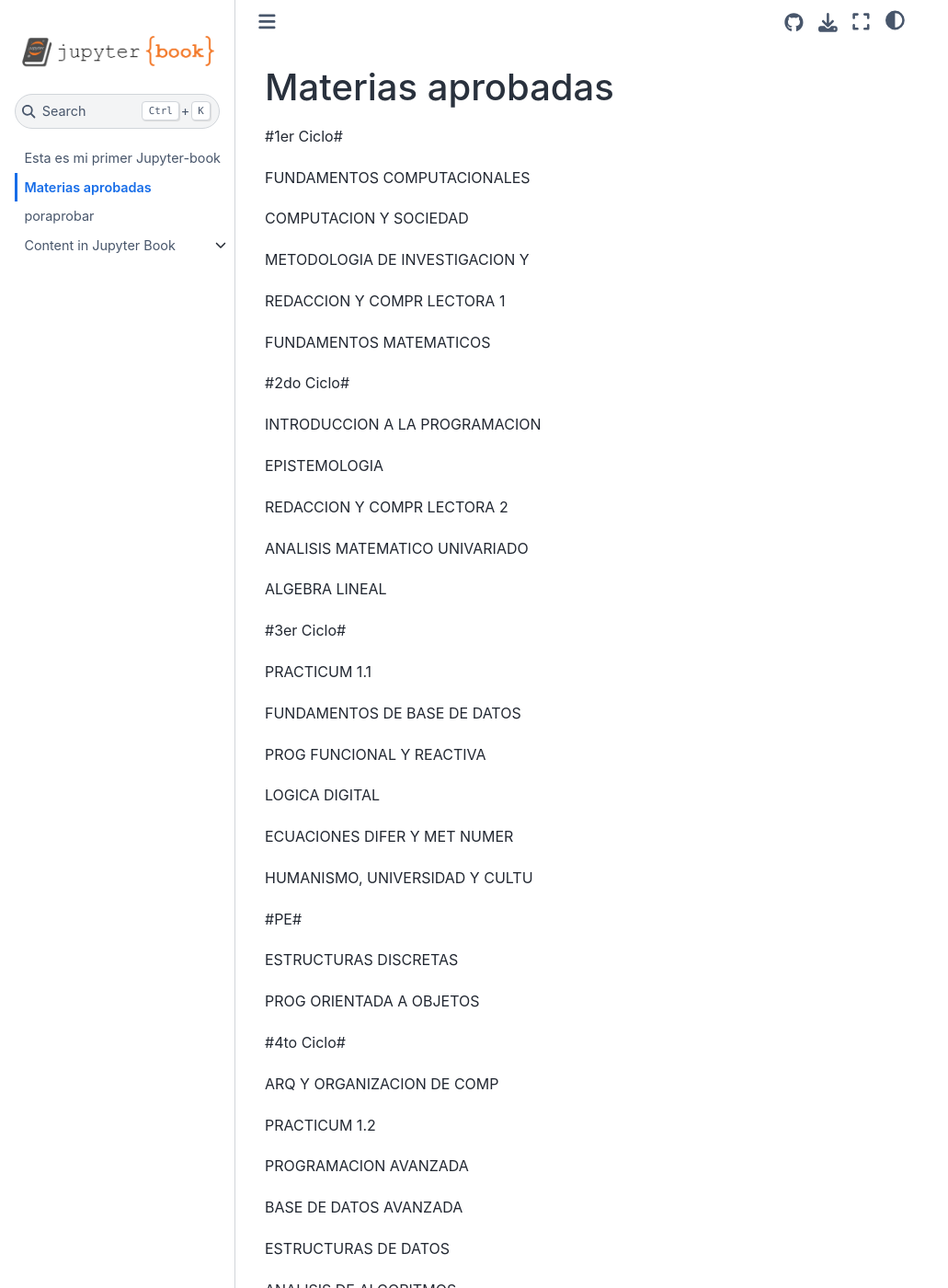
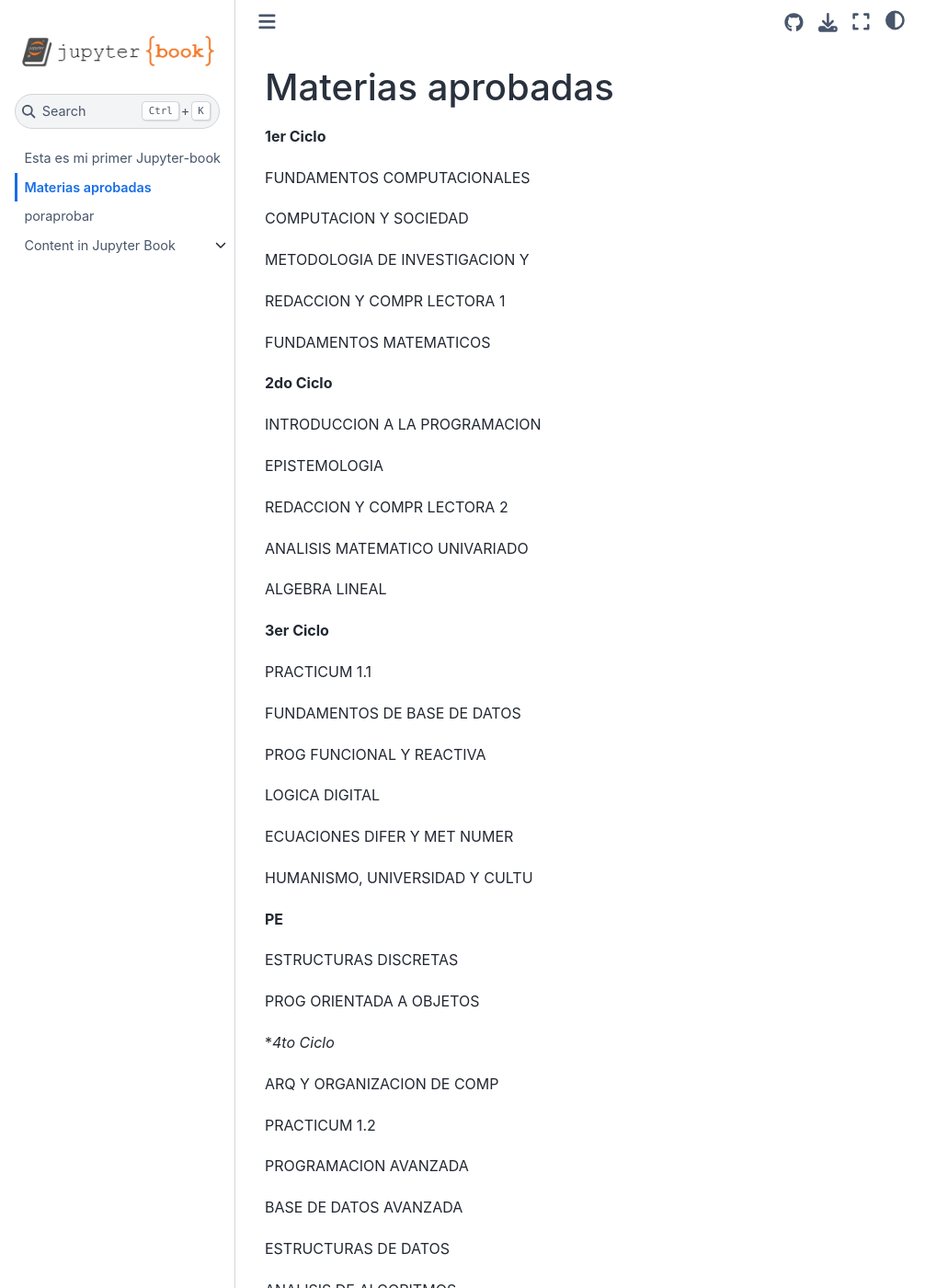
Before and after one commit to ricardoifc/milibro5, a Jupyter Book: the page built from aprobadas.md, in a window 1280 px wide and 1400 px high. Shown: the whole window at 92% size, without its empty margins (0-1031 px from the left). Built offline with Jupyter Book 1.0.4 settings and Sphinx 7.4.7 and the Sphinx Book theme 1.1.4, drawn with Linux system fonts in a browser that asks for light colours; some of the changed text lies outside the part shown.

```diff
--- a/aprobadas.md
+++ b/aprobadas.md
@@ -1,6 +1,7 @@
 Materias aprobadas
 =======================
-#1er Ciclo#
+
+**1er Ciclo**
 
 FUNDAMENTOS COMPUTACIONALES
 
@@ -12,7 +13,7 @@ REDACCION Y COMPR LECTORA 1
 
 FUNDAMENTOS MATEMATICOS
 
-#2do Ciclo#
+**2do Ciclo**
 
 INTRODUCCION A LA PROGRAMACION
 
@@ -24,7 +25,7 @@ ANALISIS MATEMATICO UNIVARIADO
 
 ALGEBRA LINEAL
 
-#3er Ciclo#
+**3er Ciclo**
 
 PRACTICUM 1.1
 
@@ -39,13 +40,13 @@ ECUACIONES DIFER Y MET NUMER
 HUMANISMO, UNIVERSIDAD Y CULTU
 
 
-#PE#
+**PE**
 
 ESTRUCTURAS DISCRETAS
 
 PROG ORIENTADA A OBJETOS
 
-#4to Ciclo#
+**4to Ciclo*
 
 ARQ Y ORGANIZACION DE COMP
 
@@ -61,7 +62,7 @@ ANALISIS DE ALGORITMOS
 
 PROTOTIPADO
 
-#5to Ciclo#
+**5to Ciclo**
 
 SISTEMAS OPERATIVOS
 
@@ -75,4 +76,4 @@ ESTADISTICA Y PROBABILIDAD
 
 FUNDAMENTOS DE INGENIERIA DE S
 
-#6to Ciclo#
+**6to Ciclo**
```
